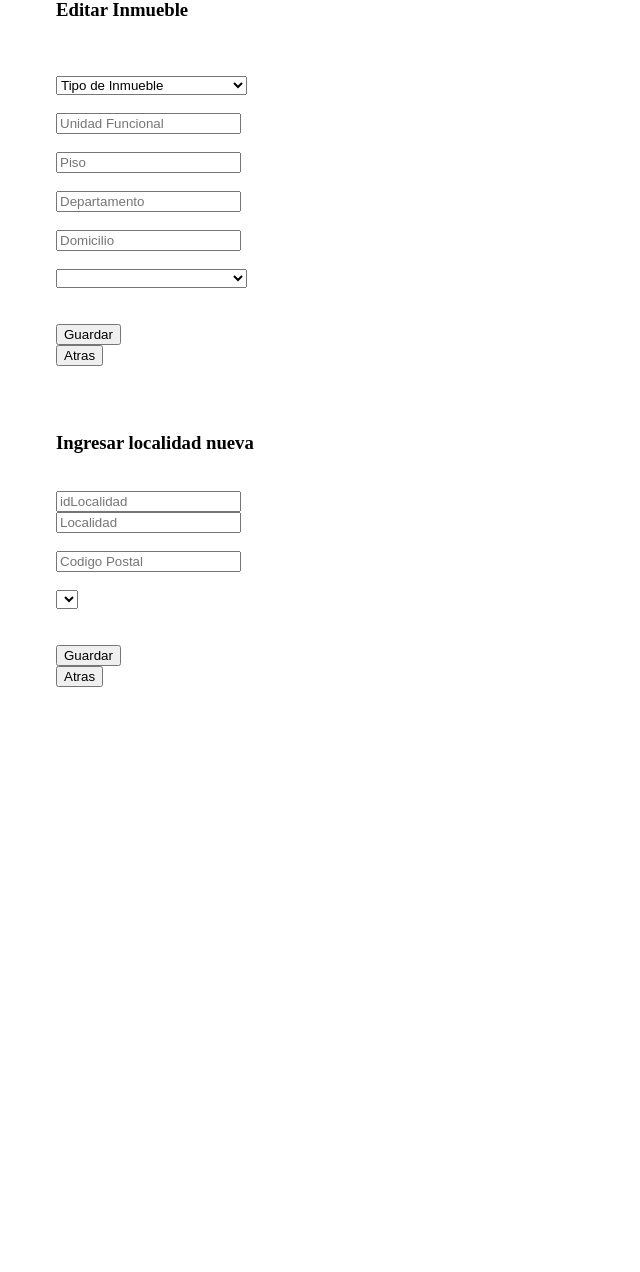
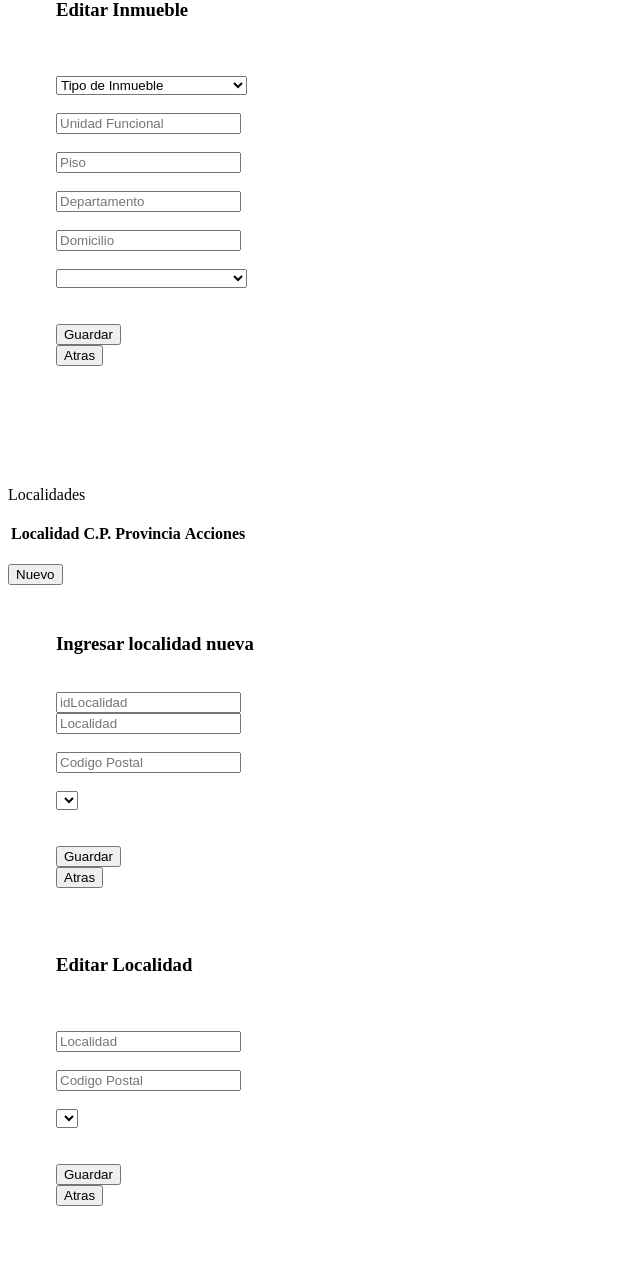
Before and after one commit to sharpeCode/administraciondealquileres, a PHP site: page /app/frontend/pages/inmueblesNuevo/inmuebleNuevo.php in a window 1280 px wide. Shown: the part 595-1867 px from the top of the page, without its empty margins (0-640 px from the left). Before the commit the page ends 1282 px from the top, so only its background shows below. Run offline with PHP 8.4, Linux system fonts and the light colour scheme; lists and menus that the app fills with data are empty.

Commit message:
FA 14092020_1

```diff
--- a/app/frontend/pages/inmuebles/inmueble.js
+++ b/app/frontend/pages/inmuebles/inmueble.js
@@ -175,7 +175,7 @@ function construirFilaDeInmueble(inmueble) {
 //     options +=optionDefault;
 //
 //     for (var i = 0, l = arrayLocalidad.length; i < l; i++) {
-//         options += optionsLocalidad(arrayLocalidad[i]);
+//         options += optionsLocalidadEdit(arrayLocalidad[i]);
 //     }
 //     $("#idLocalidad").html(options);
 // }
@@ -240,13 +240,13 @@ function construirFilaDeInmueble(inmueble) {
 //     let options = "";
 //
 //     for (var i = 0, l = arrayLocalidad.length; i < l; i++) {
-//         options += optionsLocalidad(arrayLocalidad[i]);
+//         options += optionsLocalidadEdit(arrayLocalidad[i]);
 //     }
 //     $("#editIdlocalidad").html(options);
 //
 // }
 //
-// function optionsLocalidad(localidad) {
+// function optionsLocalidadEdit(localidad) {
 //     let option = "";
 //     option += "<option value=" + localidad['idLocalidad'] + ">" + localidad['localidad'] + "</option>";
 //     return option;
--- a/app/frontend/pages/inmueblesNuevo/inmuebleNuevo.js
+++ b/app/frontend/pages/inmueblesNuevo/inmuebleNuevo.js
@@ -6,20 +6,20 @@ $(function () {
     CargarListadoInmueble();
 });
 
+function mostrarListadoInmuebles() {
+    $("#inmuebleNuevoAdd").hide();
+    $("#inmuebleNuevoLis").show();
+    $("#inmuebleNuevoEdit").hide();
+    $("#localidadNuevoAdd").hide();
+    CargarListadoInmueble();
+}
+
 function InmuebleAdd() {
     $("#inmuebleNuevoAdd").show();
     $("#inmuebleNuevoLis").hide();
     $("#inmuebleNuevoEdit").hide();
     $("#localidadNuevoAdd").hide();
     llenarSelectConLocalidades();
-}
-
-function mostrarListadoInmuebles() {
-    $("#inmuebleNuevoAdd").hide();
-    $("#inmuebleNuevoLis").show();
-    $("#inmuebleNuevoEdit").hide();
-    $("#localidadNuevoAdd").hide();
-    CargarListadoInmueble();
 }
 
 function mostrarFormInmuebleEditar(id) {
@@ -32,14 +32,33 @@ function mostrarFormInmuebleEditar(id) {
 }
 
 function mostrarFormLocalidadPpal() {
-    $("#inmuebleNuevoAdd").hide();
+    $("#inmuebleNuevoLis").hide();
     $("#inmuebleNuevoLis").hide();
     $("#inmuebleNuevoEdit").hide();
-    $("#localidadNuevoAdd").show();
+    $("#localidadNuevoList").show();
+    $("#localidadNuevoAdd").hide();
     loadLocalidadesGrid();
 }
 
-//LISTAR INMUEBLES
+function mostrarFormLocalidadAdd() {
+    $("#inmuebleNuevoLis").hide();
+    $("#inmuebleNuevoLis").hide();
+    $("#inmuebleNuevoEdit").hide();
+    $("#localidadNuevoList").show();
+    $("#localidadNuevoAdd").hide();
+    llenarSelectConProvincias();
+}
+
+function mostrarFormLocalidadEditar(idLocalidad) {
+    $("#localidadAdd").hide();
+    $("#localidadList").hide();
+    $("#localidadEdit").show();
+    llenarSelectConProvinciasParaEditar();
+    cargarLocalidadParaEditar(idLocalidad);
+}
+
+//TODO: IMNUEBLE LIST
+
 function CargarListadoInmueble() {
     obtenerInmuebles(llenarTablaInmuebles,
         {
@@ -104,7 +123,8 @@ function construirFilaDeInmueble(inmueble) {
     return raw;
 }
 
-//LLENAR SELECT LOCALIDADES
+//TODO: INMUEBLE ADD
+
 function llenarSelectConLocalidades() {
 
     let uri = EndpointsEnum.LOCALIDAD;
@@ -150,7 +170,6 @@ function optionsLocalidad(localidad) {
     return option;
 }
 
-//GUARDAR INMUEBLE
 function guardarInmueble() {
     var inmuebleNuevoParaGuardar = mapToJson($('#inmuebleNuevoAdd').serializeArray());
 
@@ -181,7 +200,8 @@ function guardarInmueble() {
     console.log("Fin llamada controller usuario");
 }
 
-//LLENAR SELECT CON LOCADIDADES PARA EDITAR
+//TODO: INMUEBLE EDIT
+
 function llenarSelectConLocalidadesParaEditar() {
 
     let uri = EndpointsEnum.LOCALIDAD;
@@ -209,19 +229,18 @@ function fillDomEdit(arrayLocalidad) {
     let options = "";
 
     for (var i = 0, l = arrayLocalidad.length; i < l; i++) {
-        options += optionsLocalidad(arrayLocalidad[i]);
+        options += optionsLocalidadEdit(arrayLocalidad[i]);
     }
     $("#editIdlocalidad").html(options);
 
 }
 
-function optionsLocalidad(localidad) {
+function optionsLocalidadEdit(localidad) {
     let option = "";
     option += "<option value=" + localidad['idLocalidad'] + ">" + localidad['localidad'] + "</option>";
     return option;
 }
 
-//LLENAR INPUT PARA EDITAR INMUEBLE
 function loadInmuebleData(id) {
 
     let uri = EndpointsEnum.INMUEBLE;
@@ -254,7 +273,6 @@ function fillEditionForm(inmueble) {
     $("#editIdlocalidad").val(inmueble["idLocalidad"]);
 }
 
-//GUARDAR INMUEBLE EDITADO
 function guardarInmuebleEditado() {
 
     var inmuebleEditado = mapToJson($('#inmuebleNuevoEdit').serializeArray());
@@ -288,7 +306,8 @@ function guardarInmuebleEditado() {
     console.log("Fin llamada controller usuario");
 }
 
-//LISTAR LOCALIDADES
+// TODO: LOCALIDADES LIST
+
 function loadLocalidadesGrid() {
     getAllLocalidades(fillLocalidadesGrid,
         {
@@ -355,3 +374,187 @@ function buildRawFromLocalidades(loc) {
     return raw;
 
 }
+
+// TODO: LOCALIDADES ADD
+
+function llenarSelectConProvincias() {
+
+    let uri = EndpointsEnum.LOCALIDAD;
+
+    var funcionAjax = $.ajax({
+        url: uri,
+        method: "POST",
+        data: {
+            action: "cargarSelectConProvincias",
+        }
+    });
+
+    funcionAjax.done(function (retorno) {
+        console.log(retorno);
+        fillDomProvincia(retorno);
+
+    });
+
+    funcionAjax.fail(function (retorno) {
+        console.log("error al cargar select con alumnos")
+    });
+
+    funcionAjax.always(function (retorno) {
+        console.log("volvi de buscar a los alumnos")
+    });
+}
+
+function fillDomProvincia(arrayProvincia) {
+
+    arrayProvincia = JSON.parse(arrayProvincia);
+    let options = "";
+
+    //para agregarle placeholder a la lista desplegable
+    let optionDefault = "<option value='-1'>Provincia</option>";
+    options += optionDefault;
+
+    for (var i = 0, l = arrayProvincia.length; i < l; i++) {
+        options += optionsProvincia(arrayProvincia[i]);
+    }
+    $("#idProvincia").html(options);
+    //document.getElementById('provincia').selectedIndex = -1;
+
+}
+
+function optionsProvincia(provincia) {
+    let option = "";
+    option += "<option value='" + provincia['idProvincia'] + "'>" + provincia['nombre'] + "</option>";
+    return option;
+}
+
+function guardarLocalidad() {
+    var guardarLocalidad = mapToJson($('#localidadAdd').serializeArray()); //obtener el varlos de todos los input
+
+    let uri = EndpointsEnum.LOCALIDAD;
+
+    var funcionAjax = $.ajax({
+        url: uri,
+        method: "POST",
+        data: {
+            action: "datosParaGuardarLocalidad",
+            guardarLocalidad: guardarLocalidad
+        }
+    });
+    funcionAjax.done(function (retorno) {
+        console.log(retorno);
+        if (retorno != null) {
+            mostrarFormLocalidadPpal();
+        }
+    });
+    funcionAjax.fail(function (retorno) {
+        console.log("error al guardar ejercicio en la rutina")
+    });
+    funcionAjax.always(function (retorno) {
+        console.log("volvi de guardar el ejercicio en la rutina")
+    });
+    console.log("Fin llamada controller rutina");
+}
+
+// TODO:LOCALIDADES EDIT
+
+function llenarSelectConProvinciasParaEditar() {
+
+    let uri = EndpointsEnum.LOCALIDAD;
+    console.log("Llamando a controller Localidad = " + uri);
+
+    var funcionAjax = $.ajax({
+        url: uri,
+        method: "POST",
+        data: {
+            action: "cargarSelectConProvincias",
+        }
+    });
+
+    funcionAjax.done(function (retorno) {
+        console.log(retorno);
+        fillDomEditProvincia(retorno);
+
+    });
+
+    funcionAjax.fail(function (retorno) {
+        console.log("error al cargar select con alumnos")
+    });
+
+    funcionAjax.always(function (retorno) {
+        console.log("volvi de buscar a los alumnos")
+    });
+}
+
+function fillDomEditProvincia(arrayProvincia) {
+
+    arrayProvincia = JSON.parse(arrayProvincia);
+    let options = "";
+
+    for (var i = 0, l = arrayProvincia.length; i < l; i++) {
+        options += optionsProvincia(arrayProvincia[i]);
+    }
+    $("#editIdProvincia").html(options);
+
+}
+
+function cargarLocalidadParaEditar(idLocalidad) {
+
+    let uri = EndpointsEnum.LOCALIDAD;
+
+    var funcionAjax = $.ajax({
+        url: uri,
+        method: "POST",
+        data: {
+            action: "traerLocalidadPorId",
+            idLocalidad: idLocalidad
+        }
+    });
+
+    funcionAjax.done(function (retorno) {
+        llenarFormConLocalidad(JSON.parse(retorno));
+    });
+
+    funcionAjax.fail(function (retorno) {
+        console.error(retorno);
+    });
+}
+
+function llenarFormConLocalidad(localidad) {
+
+    $("#editIdLocalidad").val(localidad["idLocalidad"]);
+    $("#editLocalidad").val(localidad["localidad"]);
+    $("#editCp").val(localidad["cp"]);
+    $("#editIdProvincia").val(localidad["idProvincia"]);
+}
+
+function guardarLocalidadEditada() {
+
+    var localidadEditadaParaGuardar = mapToJson($('#localidadEdit').serializeArray());
+
+    let uri = EndpointsEnum.LOCALIDAD;
+
+    var funcionAjax = $.ajax({
+        url: uri,
+        method: "POST",
+        data: {
+            action: "guardarLocalidadEditada",
+            guardarLocalidadEditada: localidadEditadaParaGuardar
+        }
+    });
+
+    funcionAjax.done(function (retorno) {
+        console.log(retorno);
+        if (retorno != null) {
+            mostrarFormLocalidadPpal();
+        }
+    });
+
+    funcionAjax.fail(function (retorno) {
+        console.log("error al guardar user")
+    });
+
+    funcionAjax.always(function (retorno) {
+        console.log("volvi de guardar el user")
+    });
+    console.log("Fin llamada controller usuario");
+}
--- a/app/frontend/pages/inmueblesNuevo/inmuebleNuevo.php
+++ b/app/frontend/pages/inmueblesNuevo/inmuebleNuevo.php
@@ -10,6 +10,7 @@
 require_once 'inmuebleNuevoList.html';
 require_once 'inmuebleNuevoAdd.html';
 require_once 'inmuebleNuevoEdit.html';
+require_once 'localidadNuevoList.html';
 require_once 'localidadNuevoAdd.html';
-
+require_once 'localidadNuevoEdit.html';
 ?>
--- /dev/null
+++ b/app/frontend/pages/inmueblesNuevo/localidadNuevoEdit.html
@@ -0,0 +1,65 @@
+<form role="form" id="localidadNuevoEdit">
+    <div class="contenedorAgregarPersona" style="margin: 3rem;">
+        <div class="row">
+            <div class="col-md-2"></div>
+            <div class="col-md-5 nombreCampo">
+                <h3 align="left" class="miTitulo1">Editar Localidad</h3>
+            </div>
+            <div class="col-md-5"></div>
+        </div>
+
+        <br>
+        <div class="row">
+            <div class="col-md-2"></div>
+            <div class="col-md-2"><input type="text" class="inputTextConSombra" id="editIdLocalidad" name="editIdLocalidad"placeholder="" hidden="true"></div>
+            <div class="col-md-8"></div>
+        </div>
+        <br>
+        <div class="row">
+            <div class="col-md-2"></div>
+            <div class="col-md-2">
+                <input type="text" class="inputTextConSombra" id="editLocalidad" name="editLocalidad" placeholder="Localidad"
+                       title="Localidad">
+            </div>
+            <div class="col-md-8"></div>
+        </div>
+        <br>
+        <div class="row">
+            <div class="col-md-2"></div>
+            <div class="col-md-2">
+                <input type="text" class="inputTextConSombra" id="editCp" name="editCp" placeholder="Codigo Postal"
+                       title="Codigo Postal">
+            </div>
+            <div class="col-md-8"></div>
+        </div>
+
+        <br>
+        <div class="row">
+            <div class="col-md-2"></div>
+            <div class="col-md-2">
+                <label>
+                    <select id="editIdProvincia" name='editIdProvincia' class="inputTextConSombra">
+                    </select>
+                </label>
+            </div>
+            <div class="col-md-8"></div>
+        </div>
+
+
+        <br><br>
+        <div class="row">
+            <div class="col-md-2"></div>
+            <div class="col-md-1" style="width:100px">
+                <button type="button" class="miBoton-chico" onclick="guardarLocalidadEditada()" name="enviar" id="enviar">
+                    Guardar
+                </button>
+            </div>
+            <div class="col-md-1" style="width:100px">
+                <a><input class="miBoton-chico" type="button" onclick="mostrarFormLocalidadPpal()" value="Atras"></a>
+            </div>
+            <div class="col-md-7"></div>
+        </div>
+        <br>
+    </div>
+</form>
+</html>
--- /dev/null
+++ b/app/frontend/pages/inmueblesNuevo/localidadNuevoList.html
@@ -0,0 +1,35 @@
+<body>
+<div class="container" id="localidadNuevoList">
+    <br><br><br>
+    <div><label class="miTitulo1">Localidades</label></div>
+    <br>
+
+    <div class="row table-responsive" style="width: 600px">
+        <table class="table table-striped">
+
+            <table class="table table-striped">
+                <thead class="thead-dark">
+                <tr>
+                    <th class="cabeceraTabla" hidden="true">Id</th>
+                    <th class="cabeceraTabla">Localidad</th>
+                    <th class="cabeceraTabla">C.P.</th>
+                    <th class="cabeceraTabla">Provincia</th>
+                    <th class="cabeceraTabla" colspan="3">Acciones</th>
+                </tr>
+                </thead>
+
+                <tbody id="listadoLocalidades"></tbody>
+
+            </table>
+
+        </table>
+        <br>
+        <div>
+            <!--  <a>
+                                <input class="miBoton-chico" type="button" onclick="mostrarFormInmuebleAdd()" value="Atras"></a>-->
+            <a><input class="miBoton-chico" type="button" onclick="mostrarFormLocalidadAdd()" value="Nuevo"></a>
+        </div>
+    </div>
+</div>
+</body>
+</html>
```
